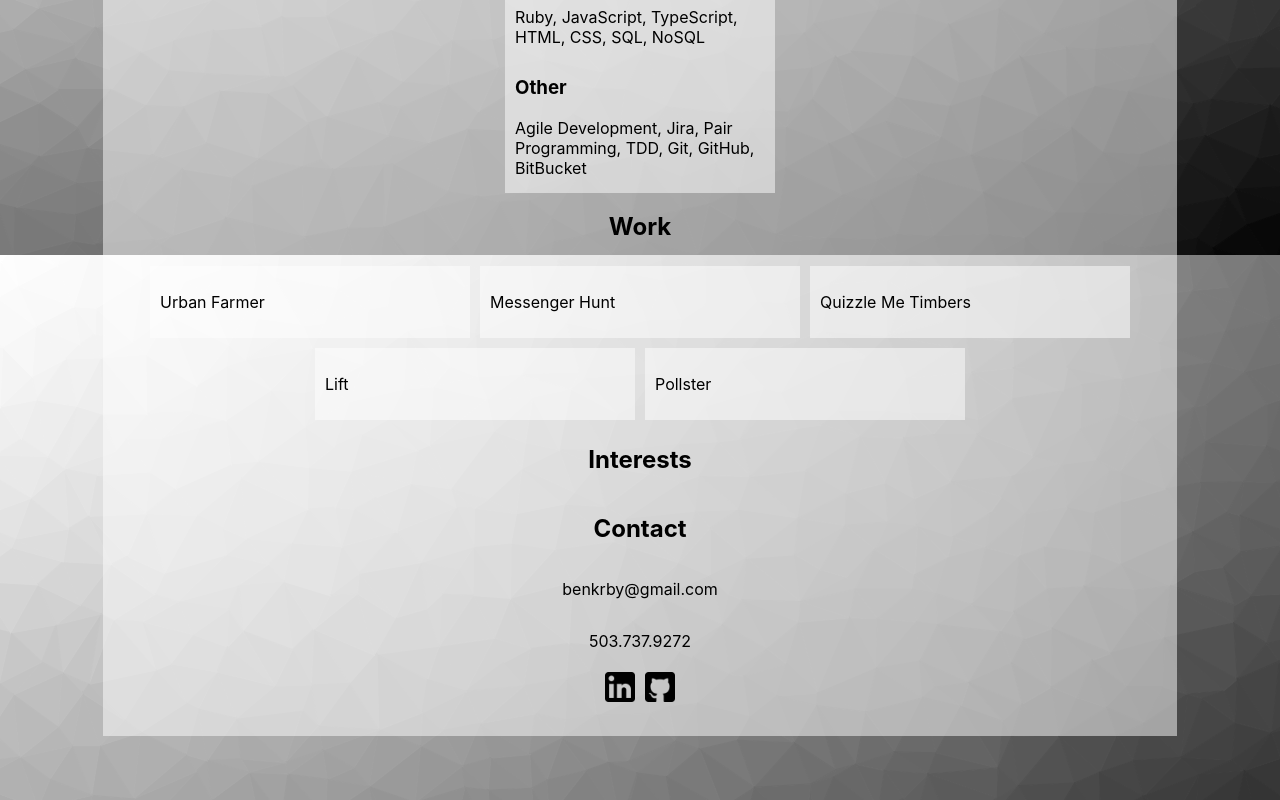
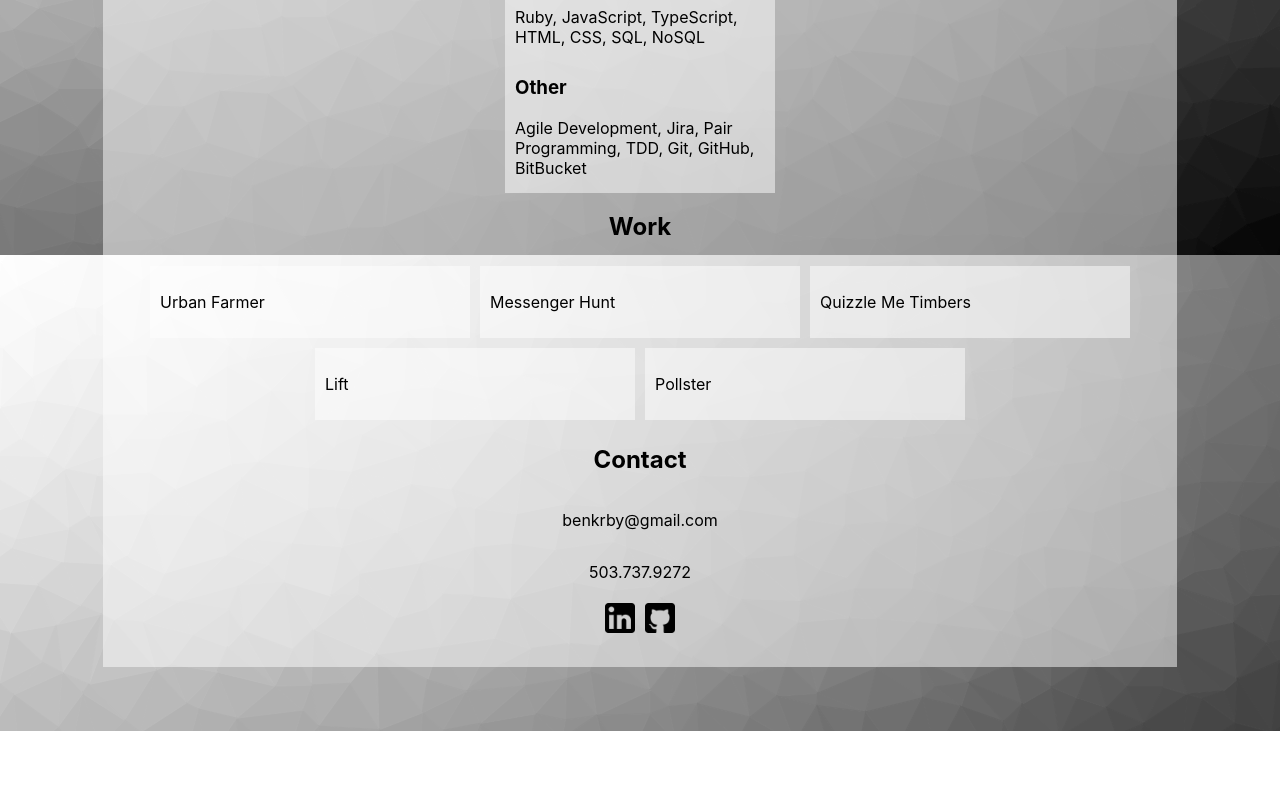
Before and after one commit to ben-kirby/about, a React (Create React App) app: page / in a window 1280 px wide. Shown: the part 1345-2145 px from the top of the page. After the commit the page ends 2076 px from the top, so only its background shows below. Built offline with nearby package versions, Linux system fonts and the light colour scheme.

Commit message:
removed interests

```diff
--- a/src/App.js
+++ b/src/App.js
@@ -6,7 +6,6 @@ import Header from './components/header';
 import About from './components/about';
 import Work from './components/work';
 import Background from './components/background';
-import Interests from './components/interests';
 import Contact from './components/contact';
 
 const styles = {
@@ -32,7 +31,6 @@ function App() {
       <About/>
       <Background/>
       <Work/>
-      <Interests/>
       <Contact/>
     </styles.appContainer>
   );
```
